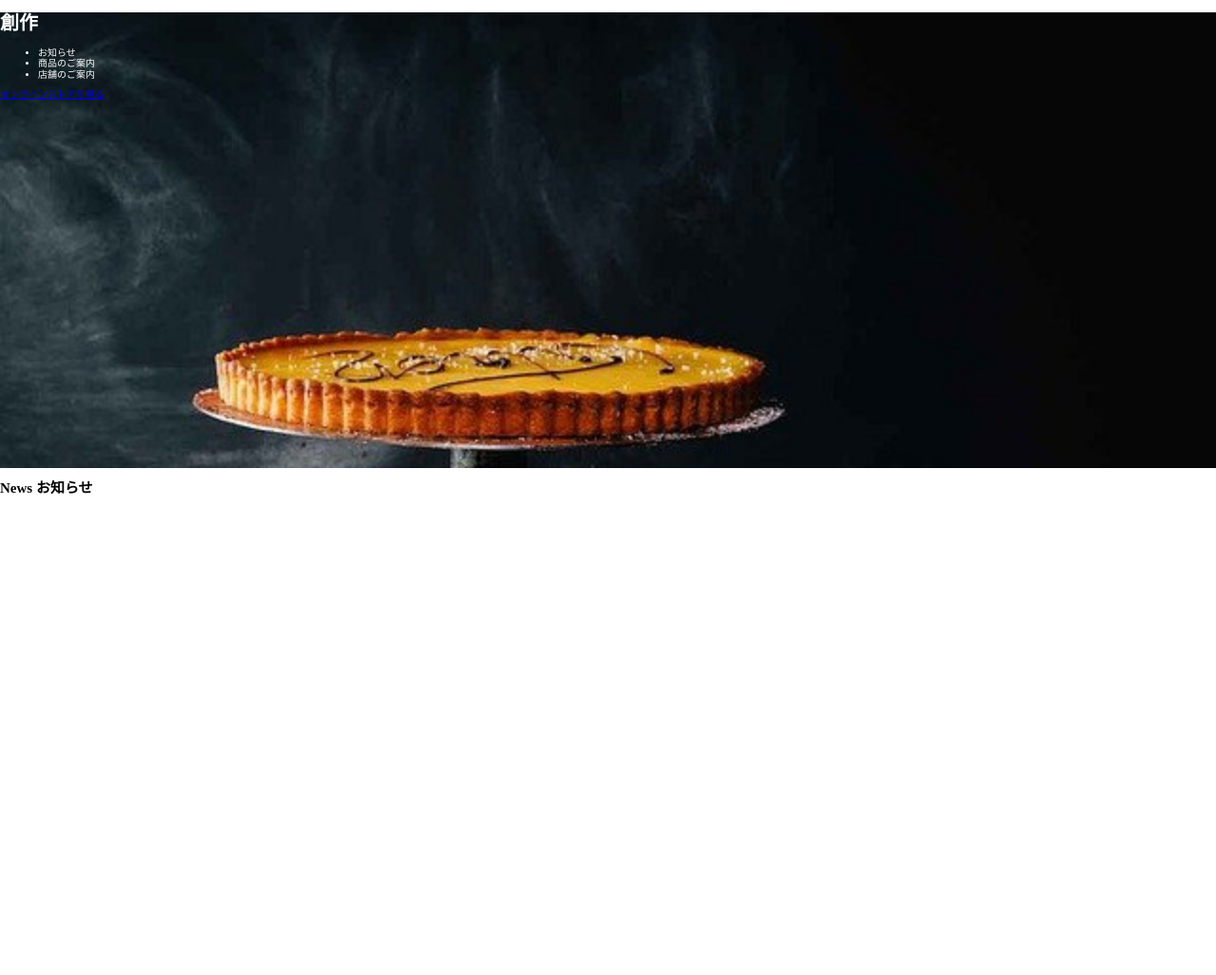
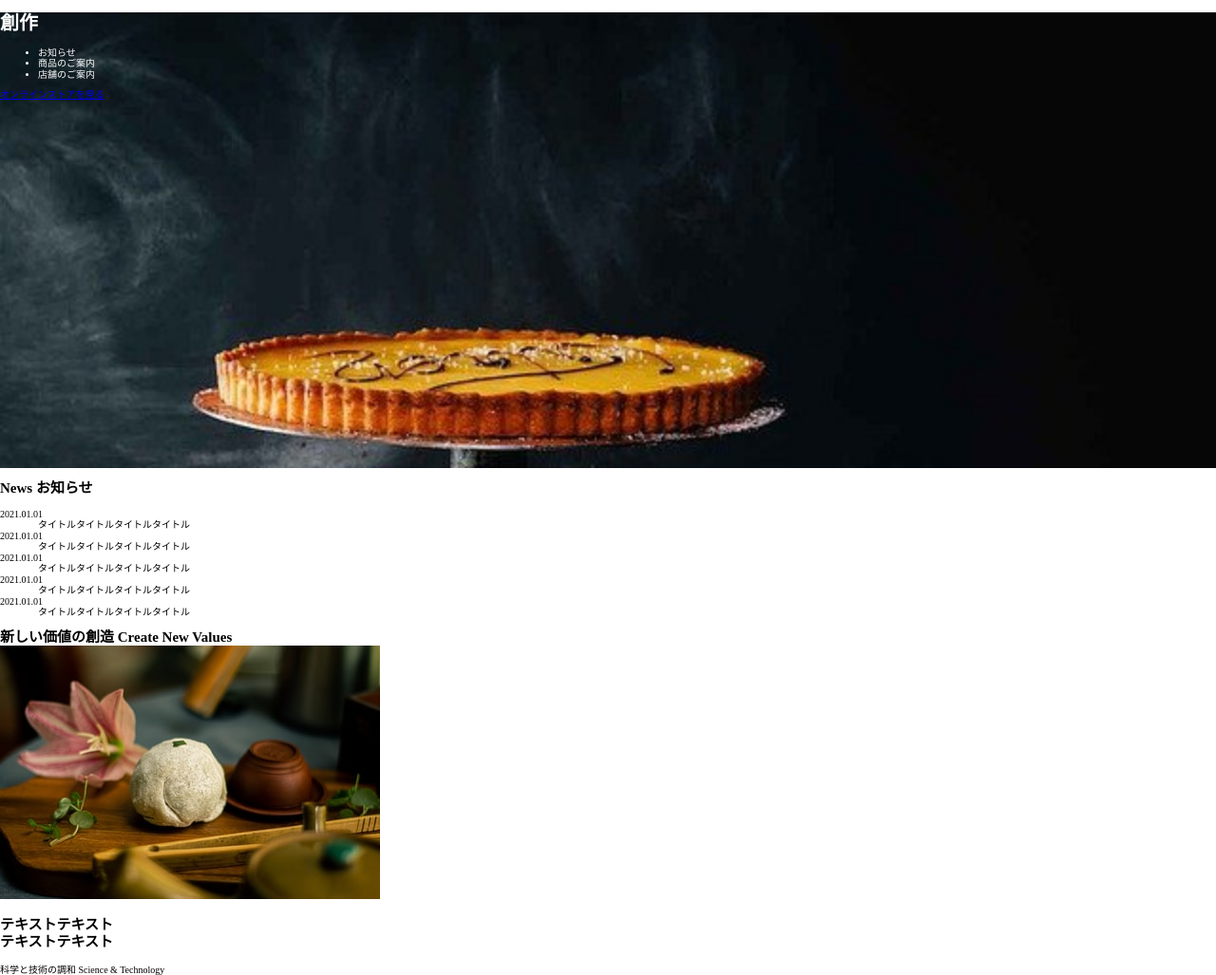
Before and after one commit to takuma0131/-, a plain HTML site: page index.html in a window 1280 px wide. Shown: the whole page at 95% size. Before the commit the page ends 800 px from the top, so only its background shows below. Drawn offline with Linux system fonts and the light colour scheme.

Commit message:
和菓子

```diff
--- a/index.html
+++ b/index.html
@@ -34,6 +34,36 @@
           <span>News</span>
           <span>お知らせ</span>
         </h2>
+        <dl>
+          <dt>2021.01.01</dt>
+          <dd>タイトルタイトルタイトルタイトル</dd>
+          <dt>2021.01.01</dt>
+          <dd>タイトルタイトルタイトルタイトル</dd>
+          <dt>2021.01.01</dt>
+          <dd>タイトルタイトルタイトルタイトル</dd>
+          <dt>2021.01.01</dt>
+          <dd>タイトルタイトルタイトルタイトル</dd>
+          <dt>2021.01.01</dt>
+          <dd>タイトルタイトルタイトルタイトル</dd>
+        </dl>
+      </section>
+      <section>
+        <h2>
+          <span>新しい価値の創造</span>
+          <span>Create New Values</span>
+          <div>
+            <img src="./images/create.jpeg" alt />
+            <p>
+              テキストテキスト
+              <br />
+              テキストテキスト
+            </p>
+          </div>
+        </h2>
+      </section>
+      <section>
+        <span>科学と技術の調和</span>
+        <span>Science & Technology</span>
       </section>
     </main>
   </body>
```
Also changed, not shown: images/create.jpeg (added), images/favicon.ico (added), images/science.jpg (added).
